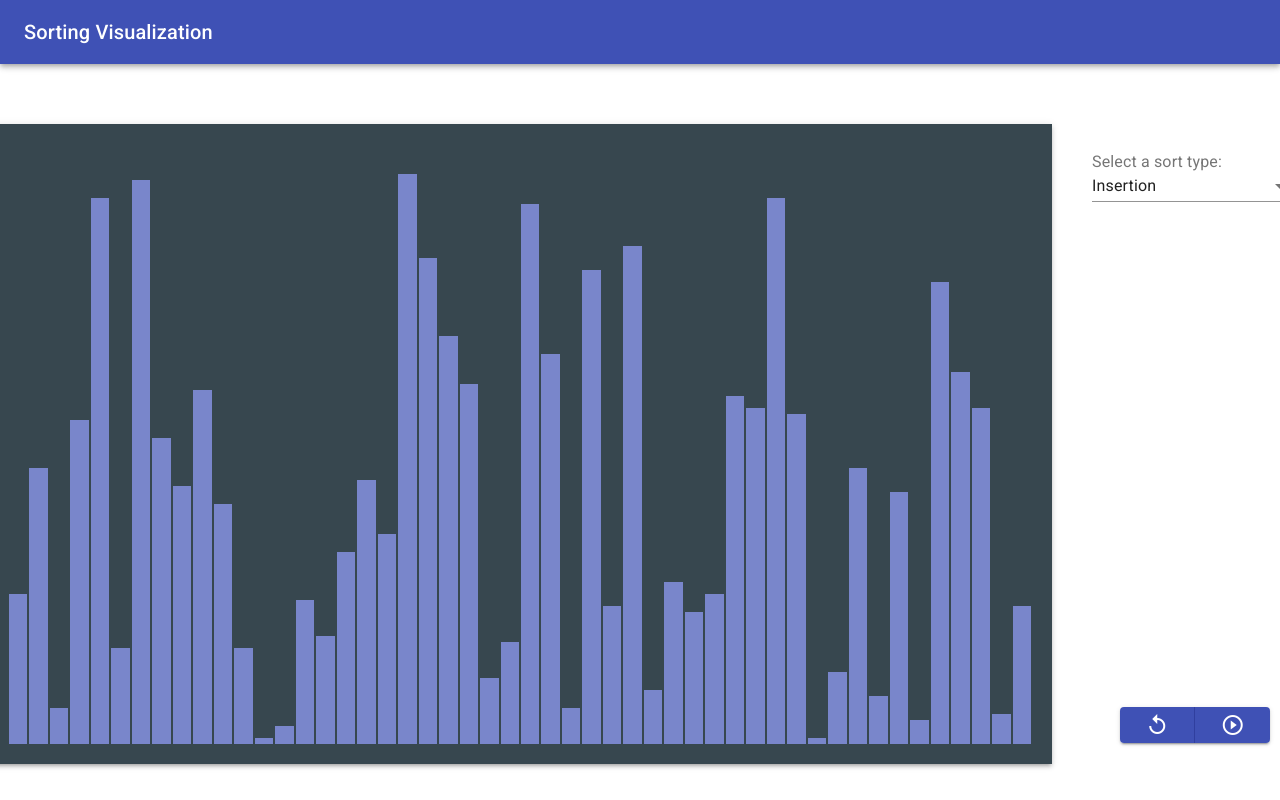
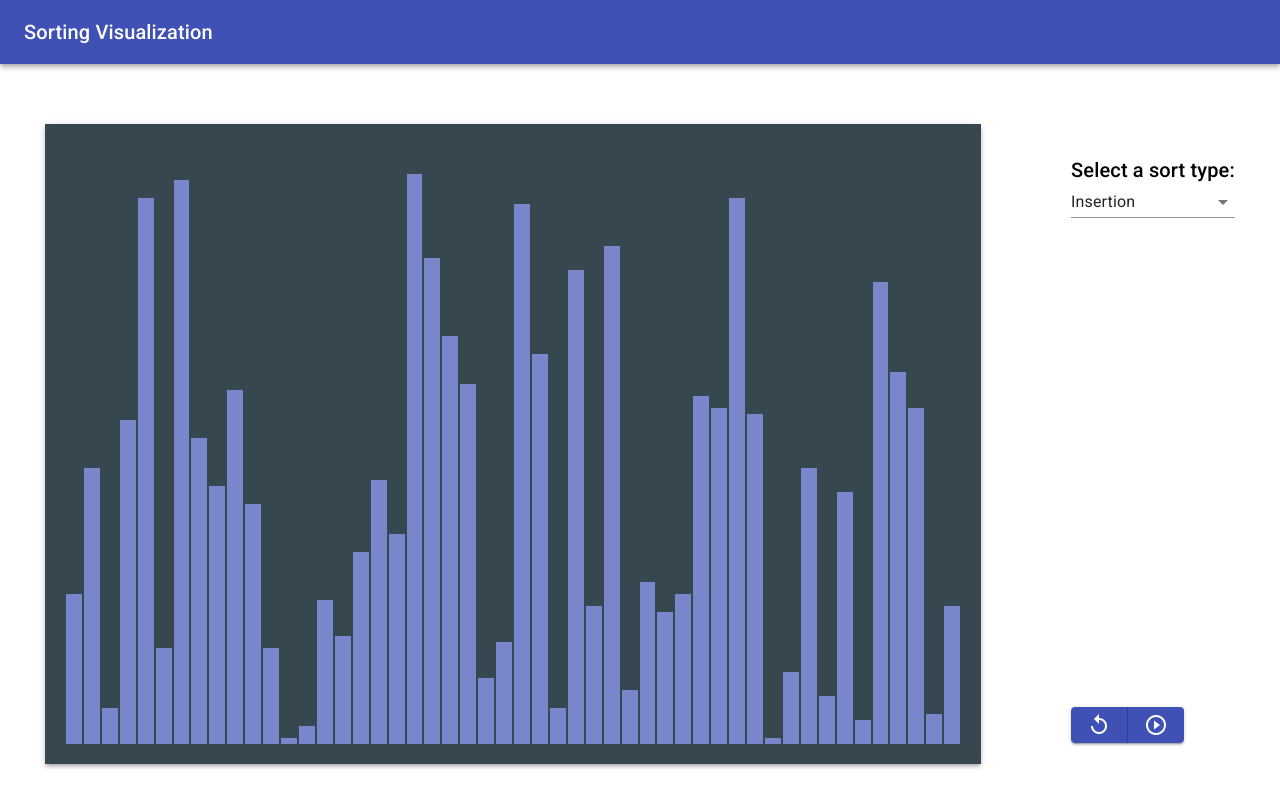
Before and after one commit to Jen304/sorting-visual, a React (Create React App) app: page / in a window 1280 px wide. Built offline with nearby package versions, Linux system fonts and the light colour scheme.

Commit message:
adjust style of UI

```diff
--- a/src/components/BarList.js
+++ b/src/components/BarList.js
@@ -5,7 +5,7 @@ import { Box } from '@material-ui/core'
 const useStyles = makeStyles(() => ({
   barContainer: {
     height: '75vh',
-    width: '80vw',
+    width: '70vw',
     padding: 20,
     marginRight: 40,
     backgroundColor: '#37474f',
--- a/src/components/DisplayTools.js
+++ b/src/components/DisplayTools.js
@@ -4,11 +4,10 @@ import { ButtonGroup, Button, Icon } from '@material-ui/core'
 
 const useStyles = makeStyles(() => ({
   buttonGroupContainer: {
-    width: 150,
+    minWidth: 100,
     margin: 'auto',
     position: 'absolute',
     bottom: 0,
-    left: 28,
   },
   buttonGroup: {
     margin: '5px auto',
--- a/src/components/SortDisplay.js
+++ b/src/components/SortDisplay.js
@@ -7,7 +7,7 @@ import DisplayTools from './DisplayTools'
 
 const useStyles = makeStyles({
   sortDisplay: {
-    width: '100%',
+    width: '100vw',
     margin: 'auto',
     marginTop: 60,
     position: 'relative',
@@ -15,6 +15,7 @@ const useStyles = makeStyles({
   sortTool: {
     height: '78vh',
     position: 'relative',
+    marginLeft: 50,
   },
 })
 
--- a/src/components/SortForm.js
+++ b/src/components/SortForm.js
@@ -1,11 +1,11 @@
 import React, { useState } from 'react'
-import { FormControl, Select, MenuItem, FormLabel } from '@material-ui/core'
+import { FormControl, Select, MenuItem, Typography } from '@material-ui/core'
 import { makeStyles } from '@material-ui/core/styles'
 
 const useStyles = makeStyles((theme) => ({
   formContainer: {
     margin: '30px auto',
-    width: 200,
+    miWwidth: 150,
     marginBottom: 350,
   },
   selectEmpty: {
@@ -25,7 +25,9 @@ const SortForm = () => {
   return (
     <div className={classes.formContainer}>
       <FormControl fullWidth>
-        <FormLabel component="legend">Select a sort type:</FormLabel>
+        <Typography variant="h6" component="h4">
+          Select a sort type:
+        </Typography>
         <Select
           labelId="demo-simple-select-label"
           id="demo-simple-select"
```
Also changed, not shown: src/logo.svg (deleted).
